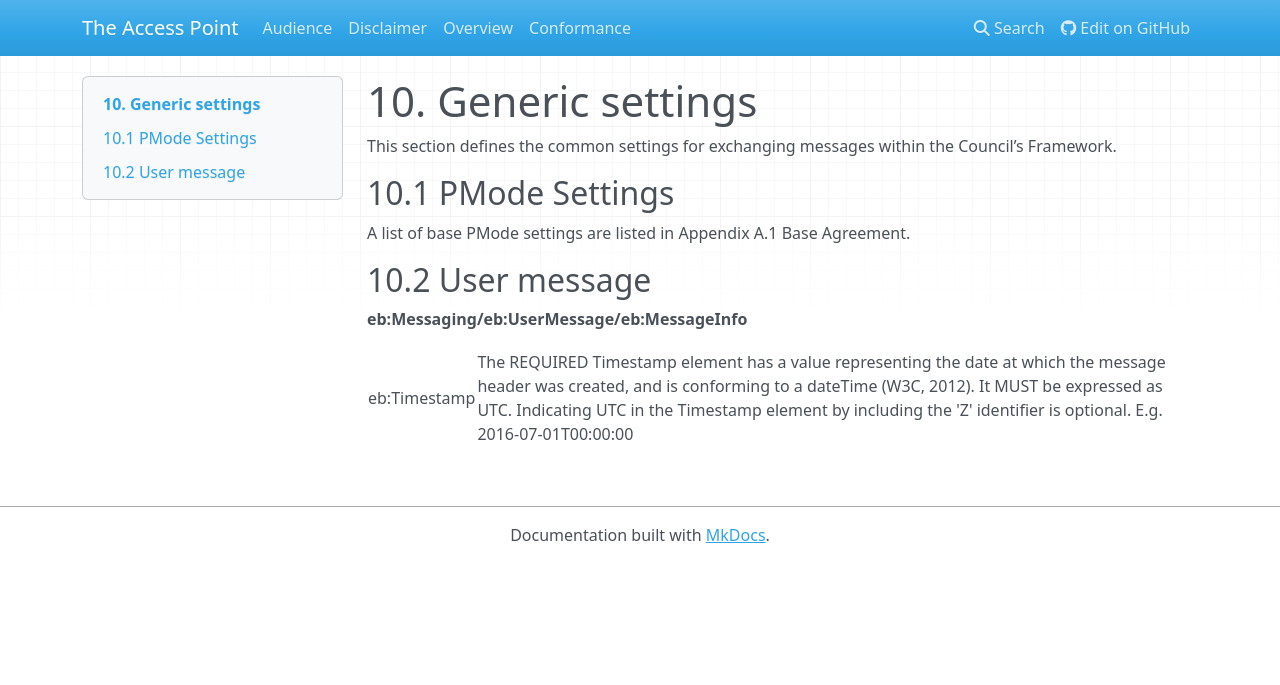
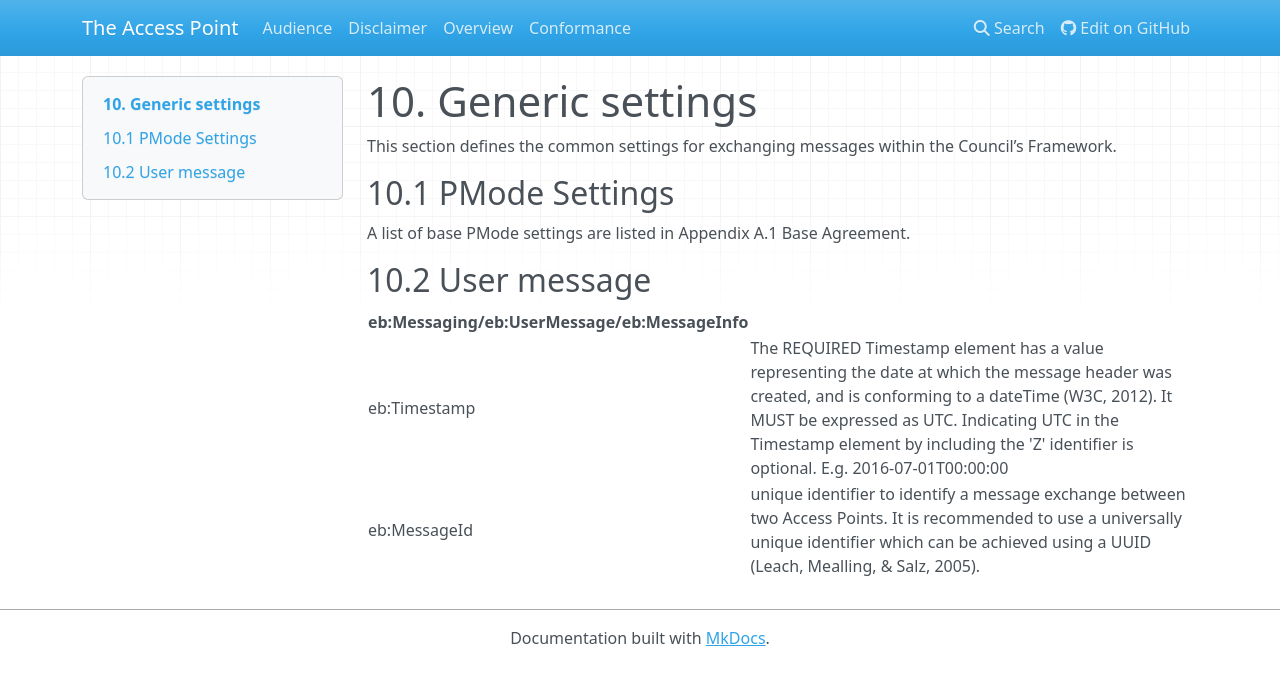
Before and after one commit to Digital-Business-Council/Access-Point, an MkDocs documentation site: the page built from docs/generic-settings.md, in a window 1280 px wide. Shown: the top 685 px of the page. Built offline with MkDocs 1.6.1, drawn with Linux system fonts in a browser that asks for light colours; nearby versions of some CDN libraries; old or Windows-style settings are respelled for this version of MkDocs.

Commit message:
Update generic-settings.md

```diff
--- a/docs/generic-settings.md
+++ b/docs/generic-settings.md
@@ -8,8 +8,9 @@ A list of base PMode settings are listed in Appendix A.1 Base Agreement.
 
 ## 10.2 User message
 
-**eb:Messaging/eb:UserMessage/eb:MessageInfo**
 
 | | |
 | ---| ----|
+**eb:Messaging/eb:UserMessage/eb:MessageInfo**
 eb:Timestamp | The REQUIRED Timestamp element has a value representing the date at which the message header was created, and is conforming to a dateTime (W3C, 2012). It MUST be expressed as UTC. Indicating UTC in the Timestamp element by including the 'Z' identifier is optional. E.g. 2016-07-01T00:00:00 |
+eb:MessageId |  unique identifier to identify a message exchange between two Access Points. It is recommended to use a universally unique identifier which can be achieved using a UUID (Leach, Mealling, & Salz, 2005). |
```
